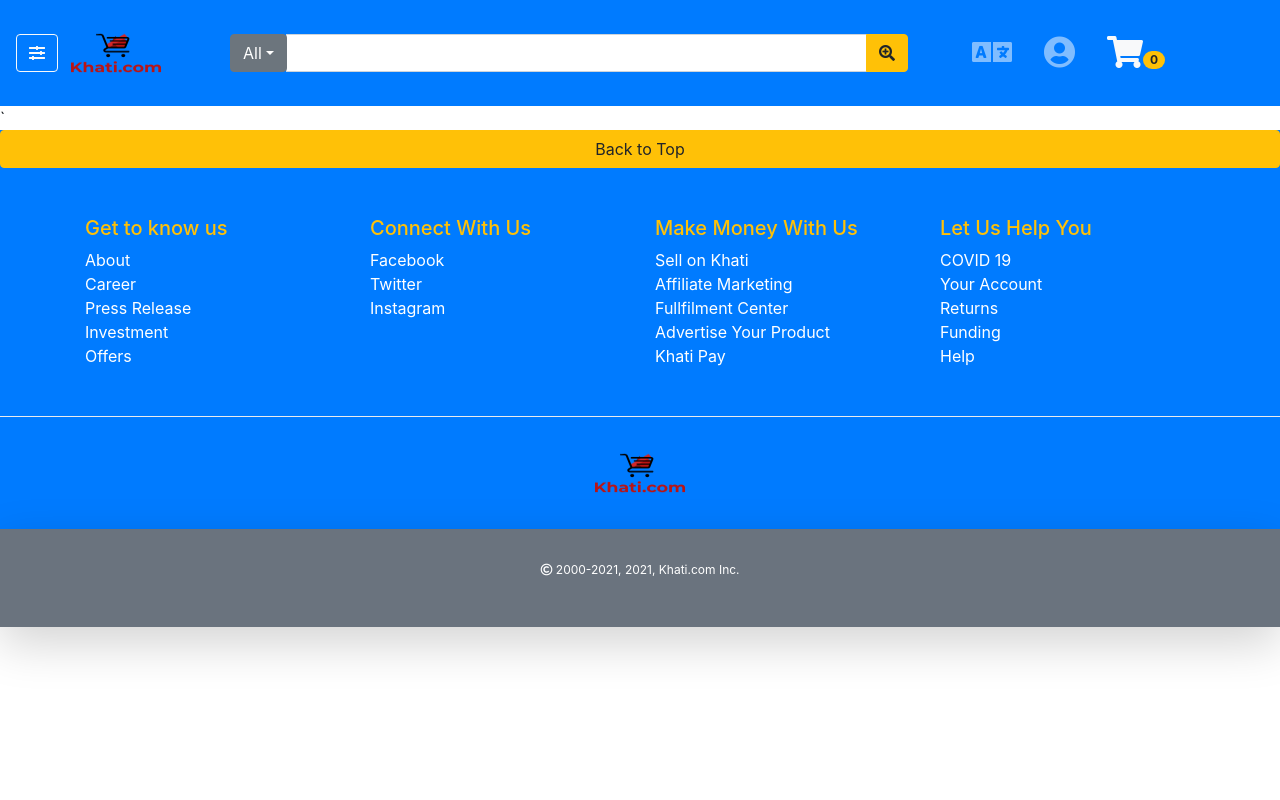
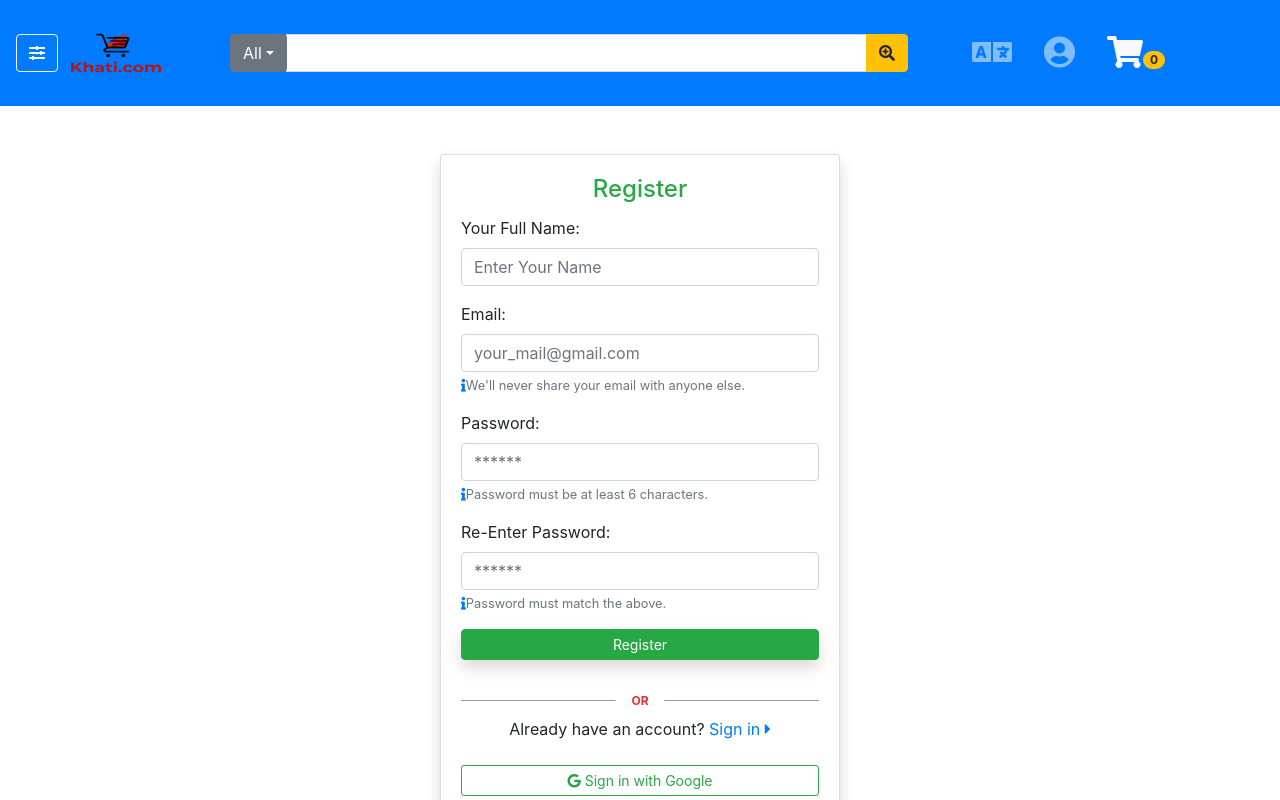
Before and after one commit to Najmul216/Shopping_Bag_Front_End, a React (Create React App) app: page /register in a window 1280 px wide. Shown: the top 800 px of the page. Built offline with nearby package versions, Linux system fonts and the light colour scheme.

Commit message:
Register Setup

```diff
--- a/src/App.js
+++ b/src/App.js
@@ -10,6 +10,7 @@
 import NavbarContainer from './components/layout/Navbar/NavbarContainer';
 import Footer from './components/layout/Footer';
 import LoginContainer from './components/Login/LoginContainer';
+import RegisterContainer from './components/Register/RegisterContainer';
 
 
 
@@ -27,7 +28,10 @@
           </Route>
           <Route exact path="/login" >
             <LoginContainer t={t} i18n={i18n} />
-          </Route>`
+          </Route>
+          <Route exact path="/register" >
+            <RegisterContainer t={t} i18n={i18n} />
+          </Route>
 
         <Footer t={t} i18n={i18n} />
       </div>
--- a/src/components/Login/LoginView.js
+++ b/src/components/Login/LoginView.js
@@ -1,4 +1,5 @@
 import React from 'react';
+import { Link } from 'react-router-dom';
 
 function LoginView(props) {
 
@@ -11,7 +12,7 @@
         <div className="container mb-5">
             <div className="card mx-auto mt-5 pb-3 shadow rounded" style={{ width: "25rem" }}>
                 <div className="card-body">
-                    <h4 className={`card-title ${rtl}`}>{t('login.title')}</h4>
+                    <h4 className={`card-title text-center text-success ${rtl}`}>{t('login.title')}</h4>
 
                     {/* <!-- Login Form Start --> */}
 
@@ -53,7 +54,7 @@
 
                     {/* <!-- Create account button --> */}
 
-                    <a href="register.html" className={`btn btn-primary btn-sm w-100 mt-2 ${rtl}`}>{t('login.btn_register_text')}</a>
+                    <Link to="/register" className={`btn btn-primary btn-sm w-100 mt-2 ${rtl}`}>{t('login.btn_register_text')}</Link>
                     <a href="#" className={`btn btn-outline-success btn-sm w-100 mt-2 ${rtl}`}>
                         <i className="fab fa-google"></i> {t('login.btn_login_google')}
                 </a>
--- /dev/null
+++ b/src/components/Register/RegisterContainer.js
@@ -0,0 +1,55 @@
+import React, { Component } from 'react';
+import RegisterView from './RegisterView';
+
+
+class RegisterContainer extends Component {
+
+    constructor(props) {
+        super(props)
+
+        this.state = {
+            username: '',
+            password: '',
+            password2: '',
+            email: ''
+        }
+    }
+
+    handleChange = (e) => {
+        const name = e.target.name
+        const value = e.target.value
+
+        this.setState({ [name]: value })
+    }
+
+    handleSubmit = (e) => {
+        e.preventDefault()
+
+        // const user = {
+        //   username: this.state.username,
+        //   password: this.state.password,
+        //   password2: this.state.password2,
+        //   email: this.state.email
+        // }
+
+        // this.props.registerRequest(user, this.props.history)
+
+        console.log(this.state)
+      }
+
+    render() {
+
+        return (
+            <RegisterView
+                {...this.state}
+
+                handleSubmit={this.handleSubmit}
+                handleChange={this.handleChange}
+                {...this.props}
+            />
+        )
+    }
+}
+
+
+export default RegisterContainer;
--- /dev/null
+++ b/src/components/Register/RegisterView.js
@@ -0,0 +1,95 @@
+import React from 'react';
+import { Link } from 'react-router-dom';
+
+function RegisterView(props) {
+    return (
+
+        <div className="container mb-5">
+
+            {/* <!-- Register Form Card Starts --> */}
+
+            <div className="card mx-auto mt-5 pb-3 shadow rounded" style={{ width: "25rem" }} >
+                <div className="card-body">
+                    <h4 className="card-title text-success text-center">Register</h4>
+
+                    {/* <!-- Register Form Start --> */}
+
+                    <form className="needs-validation" onSubmit={props.handleSubmit} autocomplete="off" noValidate >
+                        <div className="form-group">
+                            <label for="userName">Your Full Name: </label>
+                            <input type="text" name="name" className="form-control" placeholder="Enter Your Name" id="userName"
+                              value={props.name} onChange={props.handleChange} required />
+                            <div className="valid-feedback">
+                                <i className="far text-success fa-thumbs-up"></i> OK
+                        </div>
+                            <div className="invalid-feedback">
+                                <i className="fas text-danger fa-exclamation-triangle"></i> Some error in your name.
+                        </div>
+                        </div>
+                        <div className="form-group">
+                            <label for="userEmail">Email: </label>
+                            <input type="email" name="email" className="form-control" placeholder="your_mail@gmail.com"
+                                id="userEmail" aria-describedby="emailHelp" value={props.email} onChange={props.handleChange} required />
+                            <small id="emailHelp" className="form-text text-muted"><i className="fas text-primary fa-info"></i>
+                            We'll never share your email with anyone else.</small>
+                            <div className="valid-feedback">
+                                <i className="far text-success fa-thumbs-up"></i> OK
+                        </div>
+                            <div className="invalid-feedback">
+                                <i className="fas text-danger fa-exclamation-triangle"></i> Invalid email address.
+                        </div>
+                        </div>
+                        <div className="form-group">
+                            <label for="userPassword">Password: </label>
+                            <input type="password" className="form-control" placeholder="******" name="password"
+                                id="userPassword" aria-describedby="passwordHelp" value={props.password} onChange={props.handleChange} required minLength="6" />
+                            <small id="passwordHelp" className="form-text text-muted"><i className="fas text-primary fa-info"></i>
+                            Password must be at least 6 characters.</small>
+                            <div className="valid-feedback">
+                                <i className="far text-success fa-thumbs-up"></i> OK
+                        </div>
+                            <div className="invalid-feedback">
+                                <i className="fas text-danger fa-exclamation-triangle"></i> Invalid password.
+                        </div>
+                        </div>
+                        <div className="form-group">
+                            <label for="userPassword2">Re-Enter Password: </label>
+                            <input type="password" className="form-control" placeholder="******" name="password2"
+                                id="userPassword2" aria-describedby="passwordHelp2" value={props.password2} onChange={props.handleChange} required minLength="6" />
+                            <small id="passwordHelp2" className="form-text text-muted"><i className="fas text-primary fa-info"></i>
+                            Password must match the above.</small>
+                            <div className="valid-feedback">
+                                <i className="far text-success fa-thumbs-up"></i> OK
+                        </div>
+                            <div className="invalid-feedback">
+                                <i className="fas text-danger fa-exclamation-triangle"></i> Invalid re-type password.
+                        </div>
+                        </div>
+                        <button type="submit" className="btn btn-success w-100 shadow btn-sm rounded">Register</button>
+                    </form>
+
+                    {/* <!-- Register Form Ends --> */}
+
+                    {/* <!-- OR Seperator --> */}
+
+                    <hr className="hr-text" data-content="OR" />
+
+                    {/* <!-- Create account button --> */}
+
+                    <p className="text-center">Already have an account? <Link to="/login">Sign in <i
+                        className="fas fa-caret-right"></i></Link></p>
+                    <a href="#" className="btn btn-outline-success btn-sm w-100 mt-2">
+                        <i className="fab fa-google"></i> Sign in with Google
+                </a>
+                    <a href="#" className="btn btn-outline-primary btn-sm w-100 mt-2">
+                        <i className="fab fa-facebook-square"></i> Sign in with Facebook
+                </a>
+                </div>
+            </div>
+            {/* <!-- Register Form Card Ends --> */}
+        </div>
+
+    )
+}
+
+export default RegisterView;
--- a/src/components/layout/Navbar/NavbarView.js
+++ b/src/components/layout/Navbar/NavbarView.js
@@ -146,7 +146,7 @@
                             <div className="dropdown-menu px-3" aria-labelledby="userAccount">
                                 <div className="d-flex flex-column justify-content-center">
                                     <Link to="/login" className={`btn btn-warning w-75 btn-sm font-weight-bold ${rtl}`}>{t('navbar.menu_signin_btn_title')}</Link>
-                                    <small>{t('navbar.menu_signin_sub_title')}<a href="register.html"> {t('navbar.menu_signing_register_text')}</a></small>
+                                    <small>{t('navbar.menu_signin_sub_title')}<Link to="/register"> {t('navbar.menu_signing_register_text')}</Link></small>
                                 </div>
                             </div>
                         </li>
```
